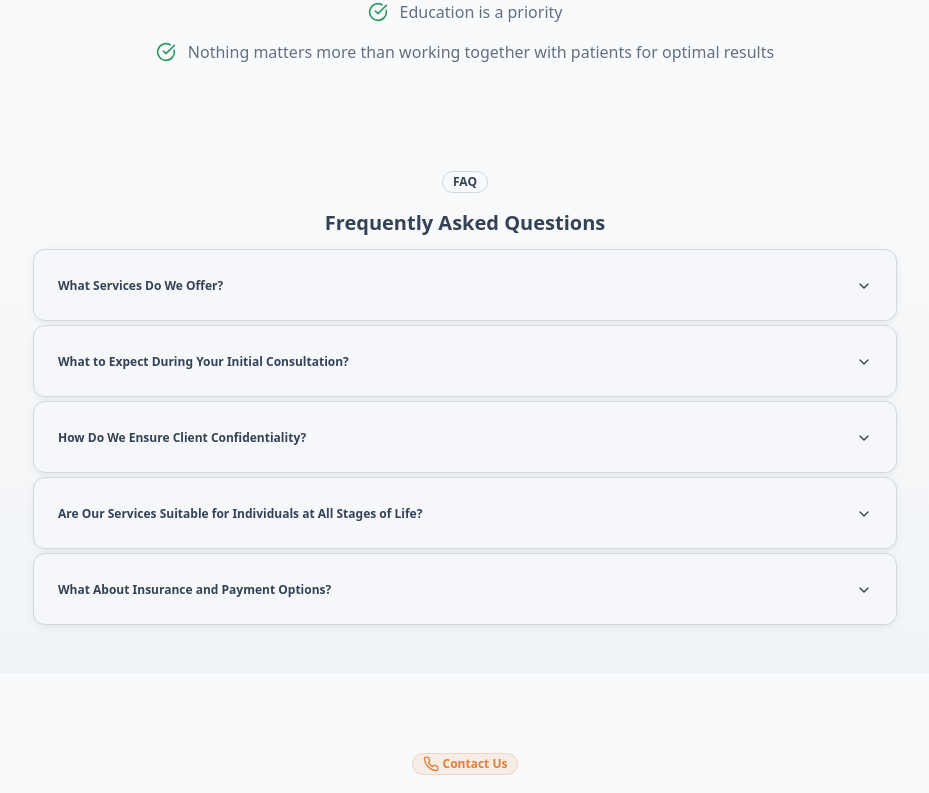
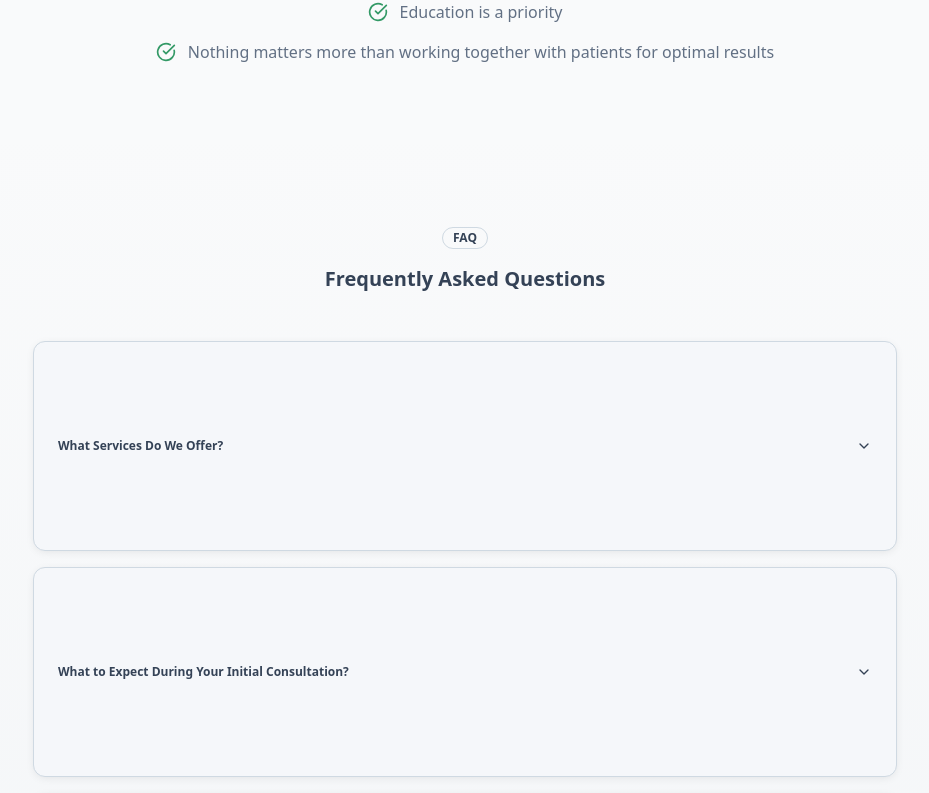
Before and after one commit to arnoldshapiro-del/arnie-newest-updated-website-main, a React (Vite) app: page / in a window 1280 px wide. Shown: the part 4893-5686 px from the top of the page, without its empty margins (175-1104 px from the left). Built offline with nearby package versions, Linux system fonts and the light colour scheme.

Commit message:
Reverted to commit 2b03b0f82a796b79ffb5004d86d528a62e27c82b

```diff
--- a/src/components/FAQSection.tsx
+++ b/src/components/FAQSection.tsx
@@ -31,24 +31,24 @@ const faqData = [
 
 export function FAQSection() {
   return (
-    <section className="py-6 bg-gradient-to-b from-background to-muted/30">
+    <section className="py-20 bg-gradient-to-b from-background to-muted/30">
       <div className="container max-w-4xl mx-auto px-4">
-        <div className="text-center mb-3">
+        <div className="text-center mb-12">
           <Badge variant="outline" className="mb-4">FAQ</Badge>
-          <h2 className="text-xl font-bold mb-3">Frequently Asked Questions</h2>
+          <h2 className="text-xl font-bold mb-6">Frequently Asked Questions</h2>
         </div>
 
-        <Accordion type="single" collapsible className="space-y-1 mb-6">
+        <Accordion type="single" collapsible className="space-y-4">
           {faqData.map((faq, index) => (
             <AccordionItem
               key={index}
               value={`item-${index}`}
-              className="bg-card border border-border rounded-lg px-6 shadow-soft h-[72px]"
+              className="bg-card border border-border rounded-lg px-6 shadow-soft"
             >
-              <AccordionTrigger className="text-left text-xs font-semibold hover:no-underline py-4 h-[72px] min-h-[72px]">
+              <AccordionTrigger className="text-left text-xs font-semibold hover:no-underline py-24">
                 {faq.question}
               </AccordionTrigger>
-              <AccordionContent className="text-muted-foreground leading-relaxed text-xs pb-4 pt-4 h-[72px] overflow-hidden">
+              <AccordionContent className="text-muted-foreground leading-relaxed text-xs pb-24 pt-6">
                 {faq.answer}
               </AccordionContent>
             </AccordionItem>
```
